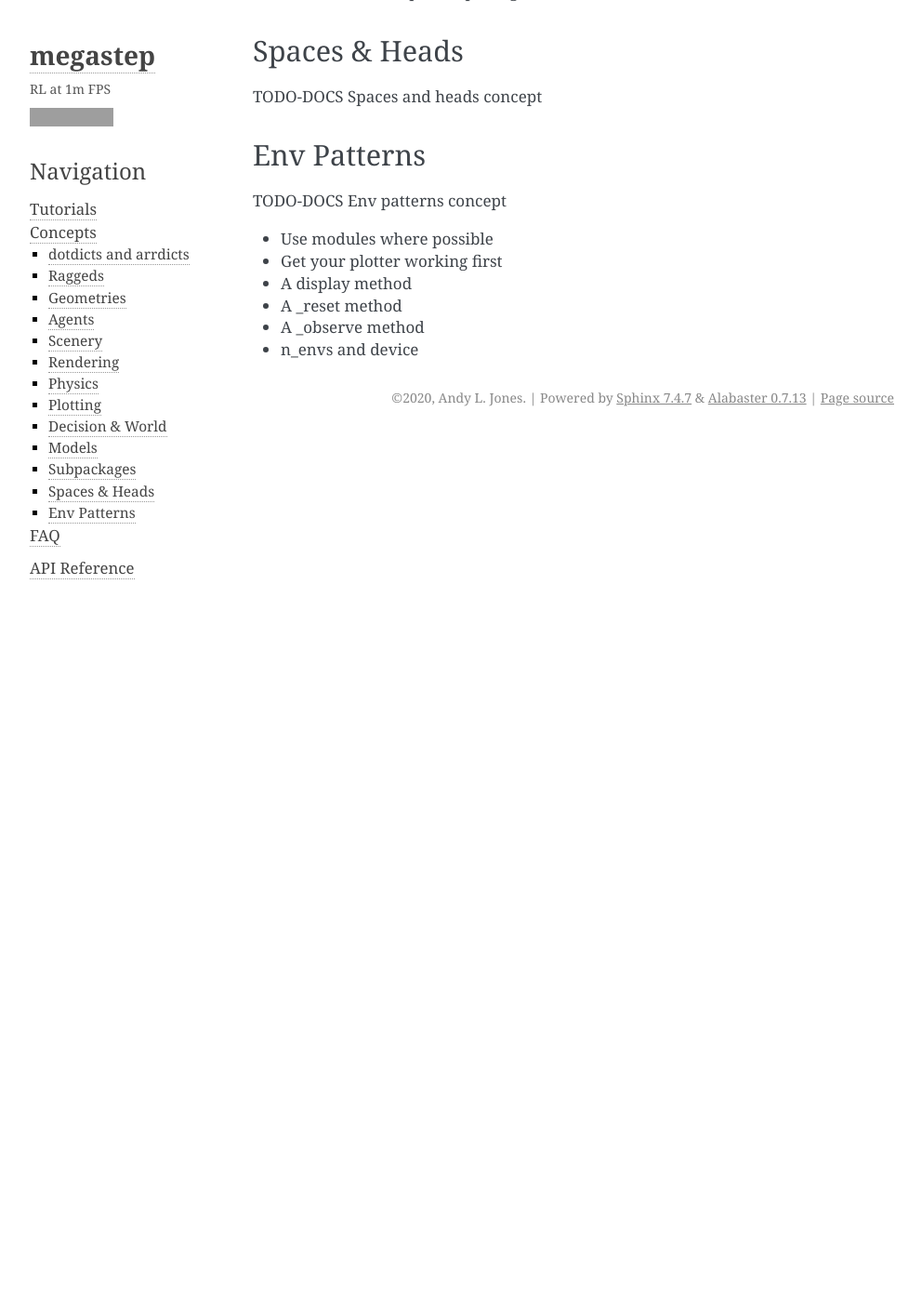
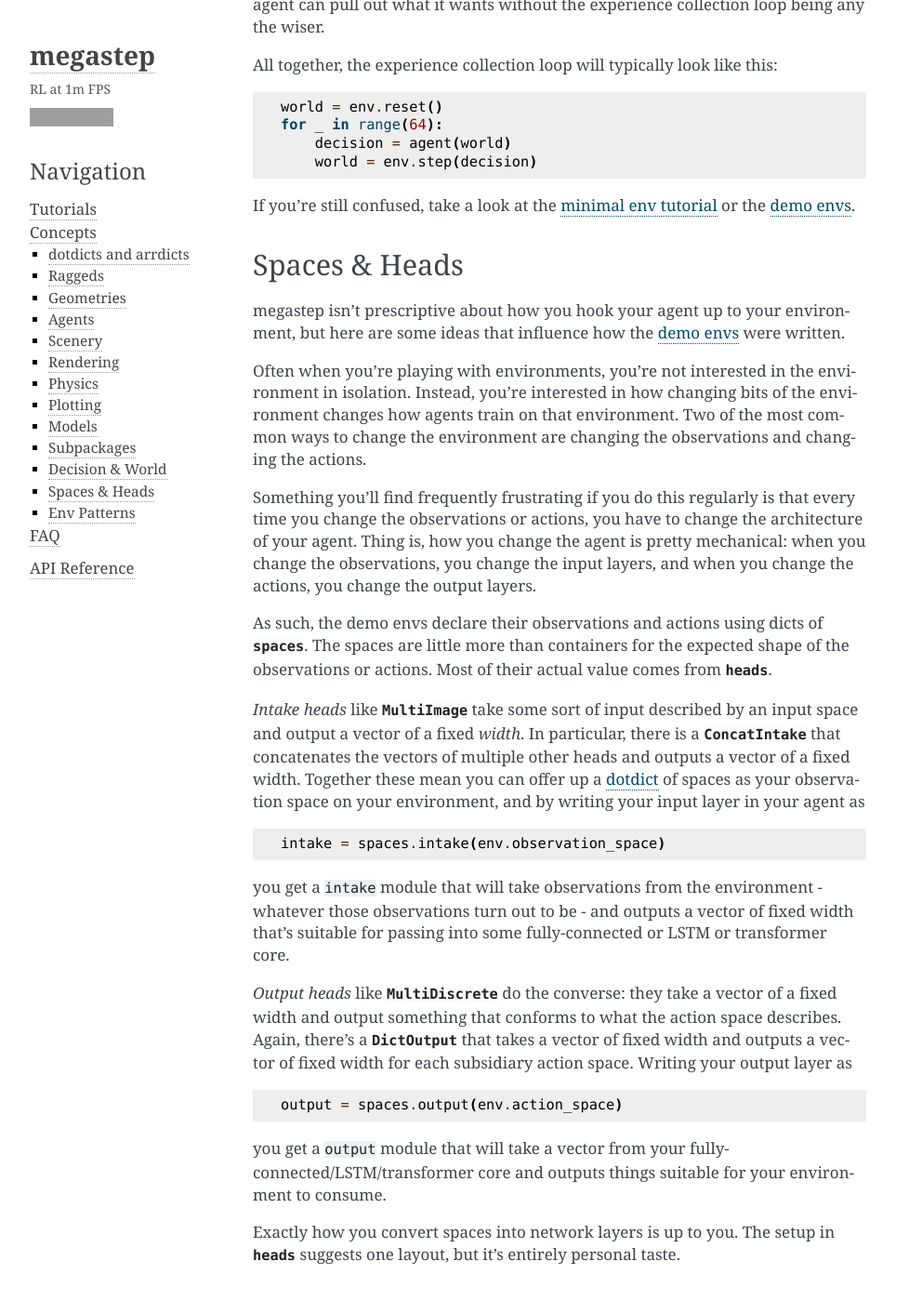
Before and after one commit to andyljones/megastep, a Sphinx documentation site: the page built from docs/concepts.rst, in a window 1280 px wide and 1400 px high, scrolled down 12415 px. Shown: the whole window at 93% size, without its empty margins (148-1140 px from the left). Built offline with Sphinx 7.4.7, drawn with Linux system fonts in a browser that asks for light colours; some of the changed text lies outside the part shown; grey boxes are pictures that could not be loaded.

Commit message:
Adds models & heads sections

```diff
--- a/docs/concepts.rst
+++ b/docs/concepts.rst
@@ -410,14 +410,49 @@
 The reason for making the plot-state method a classmethod is so that the function can be passed to another process
 without dragging the large, complex object it's hanging off of with it.
 
+.. _models:
+
+Models
+======
+Models are the set of lines that are used to represent agents in the world. Right now there can only be one model
+that's shared by all agents, though each agent's texture can be different. The model is defined by the
+:attr:`~megastep.cuda.Scenery.model` tensor, and when you call :func:`~megastep.cuda.render` the model is translated
+and rotated into the :attr:`~megastep.cuda.Scenery.lines`.
+
+Right now there's a bit of bad coding where the radius of the disc used for physics calculations and for the near
+clipping plane is hard-coded as :attr:`~megastep.core.AGENT_RADIUS`. If you decide to alter the model, make sure to
+alter this too.
+
+TODO: Derive the AGENT_RADIUS from the model as necessary
+
+.. _subpackages:
+
+Subpackages
+===========
+There are several roughly independent pieces of code in megastep.
+
+Firstly there's megastep itself. This is the environment development library, with its CUDA kernels and modules
+and raggeds.
+
+Then there's :mod:`~megastep.cubicasa`, which is a database of 5000 floorplans. The cubicasa module while small in
+and of itself, requires some hefty geospatial dependencies. It uses these to cut the original floorplan SVGs into
+pieces and reassemble them as arrays that are useful for reinforcement learning research. It's offered as an extra
+install because many users might want to avoid installing all those dependencies.
+
+Finally there's :mod:`~rebar`. rebar is my - Andy Jones's - personal reinforcement learning toolbox. While the bits
+of it that megastep depend on are stable and well-documented, the rest of it is not. That it's still in the megastep
+repo is a bit of a historical artefact. One of my next tasks after getting megastep sorted is to get rebar equally
+well documented and tested, and then probably carve the unstable bits out into their own repo and package.
+
 .. _decision-world:
 
 Decision & World
 ================
-megastep isn't prescriptive about how you handle actions and observations, but here are some suggestions.
+megastep isn't prescriptive about how you hook your agent up to your environment, but here are some ideas that
+influence how the :github:`demo envs <megastep/demo/__init__.py>` were written.
 
-The :github:`demo envs <megastep/demo/envs>`'s step methods all take ``decision`` objects and return ``world``
-objects.
+The demo envs's step methods depart from the :ref:`OpenAI Gym API <openai-gym>` in that they all take ``decision``
+objects and return ``world`` objects.
 
 ``decision`` objects are :ref:`arrdicts <dotdicts>` with an ``actions`` key. The ``actions`` value should correspond
 to the environment's :ref:`action space <spaces>`. For example, suppose the environment has one sub-environment and
@@ -457,37 +492,50 @@
 If you're still confused, take a look at the :ref:`minimal env tutorial <minimal-env>` or the :github:`demo envs
 <megastep/demo/__init__.py>`.
 
-
-.. _models:
-
-Models
-======
-TODO-DOCS Models concept
-
-.. _subpackages:
-
-Subpackages
-===========
-There are several roughly independent pieces of code in megastep.
-
-Firstly there's megastep itself. This is the environment development library, with its CUDA kernels and modules
-and raggeds.
-
-Then there's :mod:`~megastep.cubicasa`, which is a database of 5000 floorplans. The cubicasa module while small in
-and of itself, requires some hefty geospatial dependencies. It uses these to cut the original floorplan SVGs into
-pieces and reassemble them as arrays that are useful for reinforcement learning research. It's offered as an extra
-install because many users might want to avoid installing all those dependencies.
-
-Finally there's :mod:`~rebar`. rebar is my - Andy Jones's - personal reinforcement learning toolbox. While the bits
-of it that megastep depend on are stable and well-documented, the rest of it is not. That it's still in the megastep
-repo is a bit of a historical artefact. One of my next tasks after getting megastep sorted is to get rebar equally
-well documented and tested, and then probably carve the unstable bits out into their own repo and package.
-
 .. _spaces:
 
 Spaces & Heads
 ==============
-TODO-DOCS Spaces and heads concept
+megastep isn't prescriptive about how you hook your agent up to your environment, but here are some ideas that
+influence how the :github:`demo envs <megastep/demo/__init__.py>` were written.
+
+Often when you're playing with environments, you're not interested in the environment in isolation. Instead, you're
+interested in how changing bits of the environment changes how agents train on that environment. Two of the most
+common ways to change the environment are changing the observations and changing the actions.
+
+Something you'll find frequently frustrating if you do this regularly is that every time you change the observations
+or actions, you have to change the architecture of your agent. Thing is, how you change the agent is pretty mechanical:
+when you change the observations, you change the input layers, and when you change the actions, you change the output
+layers.
+
+As such, the demo envs declare their observations and actions using dicts of :mod:`~megastep.spaces`. The spaces are
+little more than containers for the expected shape of the observations or actions. Most of their actual value comes
+from :mod:`~megastep.demo.heads`.
+
+*Intake heads* like :class:`~megastep.demo.heads.MultiImage` take some sort of input described by an input space and
+output a vector of a fixed *width*. In particular, there is a :class:`~megastep.demo.heads.ConcatIntake` that
+concatenates the vectors of multiple other heads and outputs a vector of a fixed width. Together these mean you can
+offer up a :ref:`dotdict <dotdicts>` of spaces as your observation space on your environment, and by writing your
+input layer in your agent as ::
+
+    intake = spaces.intake(env.observation_space)
+
+you get a ``intake`` module that will take observations from the environment - whatever those observations turn out
+to be - and outputs a vector of fixed width that's suitable for passing into some fully-connected or LSTM or
+transformer core.
+
+*Output heads* like :class:`~megastep.demo.heads.MultiDiscrete` do the converse: they take a vector of a fixed width
+and output something that conforms to what the action space describes. Again, there's a
+:class:`~megastep.demo.heads.DictOutput` that takes a vector of fixed width and outputs a vector of fixed width for
+each subsidiary action space. Writing your output layer as ::
+
+    output = spaces.output(env.action_space)
+
+you get a ``output`` module that will take a vector from your fully-connected/LSTM/transformer core and outputs
+things suitable for your environment to consume.
+
+Exactly how you convert spaces into network layers is up to you. The setup in :mod:`~megastep.demo.heads`  suggests
+one layout, but it's entirely personal taste.
 
 .. _patterns:
 
```
